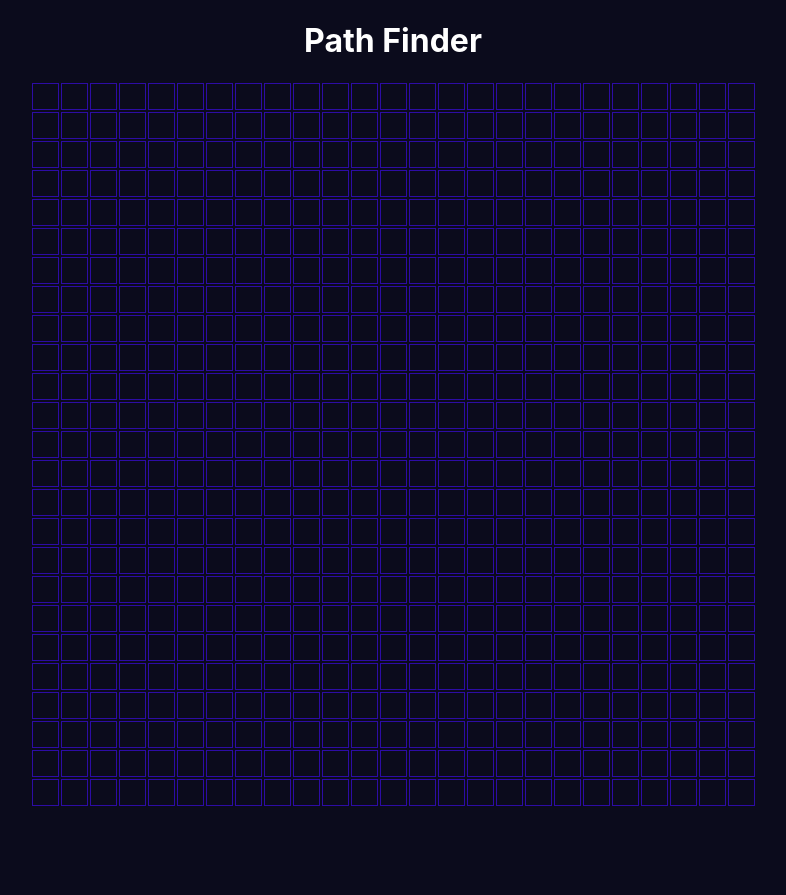
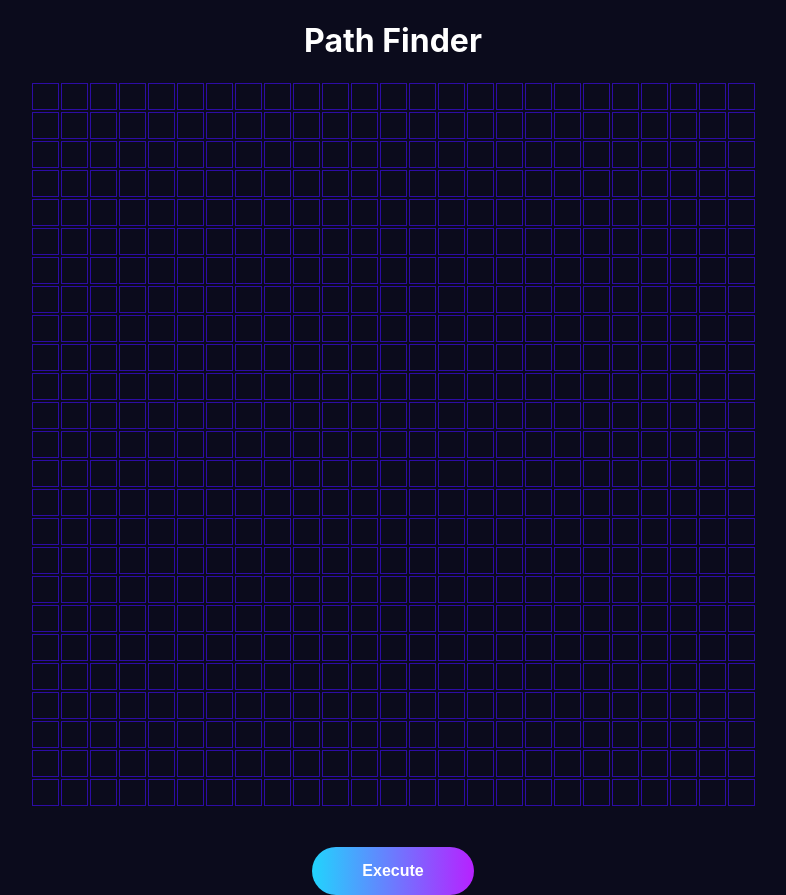
Before and after one commit to christianjbolus/path_finder, a React (Create React App) app: page / in a window 1280 px wide. Shown: the whole page, without its empty margins (247-1033 px from the left). Before the commit the page ends 807 px from the top, so only its background shows below. Built offline with nearby package versions, Linux system fonts and the light colour scheme.

Commit message:
Update styling

```diff
--- a/src/App.css
+++ b/src/App.css
@@ -1,5 +1,8 @@
 .App {
   text-align: center;
+  display: flex;
+  flex-direction: column;
+  align-items: center;
 }
 
 h1 {
--- a/src/App.js
+++ b/src/App.js
@@ -1,11 +1,13 @@
 import './App.css';
 import Grid from './components/Grid/Grid';
+import Button from './components/Button/Button'
 
 function App() {
   return (
     <div className="App">
       <h1>Path Finder</h1>
       <Grid />
+      <Button text="Execute" className="btn"/>
     </div>
   );
 }
--- a/src/components/Grid/Grid.css
+++ b/src/components/Grid/Grid.css
@@ -2,4 +2,5 @@
   display: inline-grid;
   grid-template-columns: repeat(25, 1fr);
   grid-template-rows: repeat(25, 1fr);
+  margin-bottom: 40px;
 }
```
